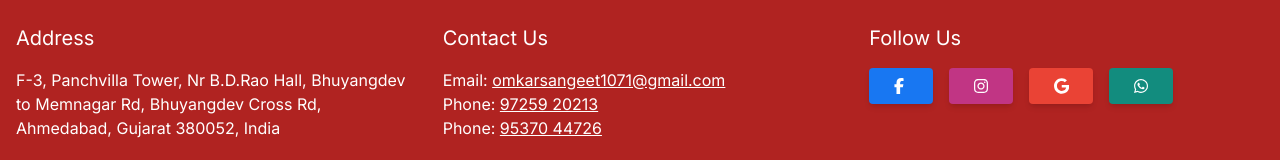
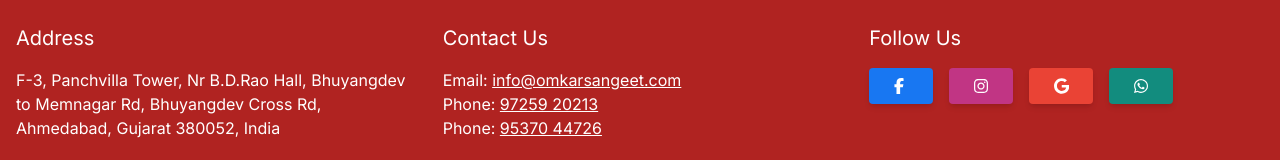
Before and after one commit to tejasdhanani/omkar-sangeet-v2, a Next.js app: page / in a window 1280 px wide. Shown: the part 1690-1850 px from the top of the page. Built offline with nearby package versions, Linux system fonts and the light colour scheme.

Commit message:
changed email address to info@omkarsangeet.com

```diff
--- a/content/global.js
+++ b/content/global.js
@@ -9,7 +9,7 @@ export const organization = {
   address:
     "F-3, Panchvilla Tower, Nr B.D.Rao Hall, Bhuyangdev to Memnagar Rd, Bhuyangdev Cross Rd, Ahmedabad, Gujarat 380052, India",
   phoneNums: ["97259 20213", "95370 44726"],
-  email: "omkarsangeet1071@gmail.com",
+  email: "info@omkarsangeet.com",
   socialMediaLinks: [
     {
       platform: "Facebook",
```
